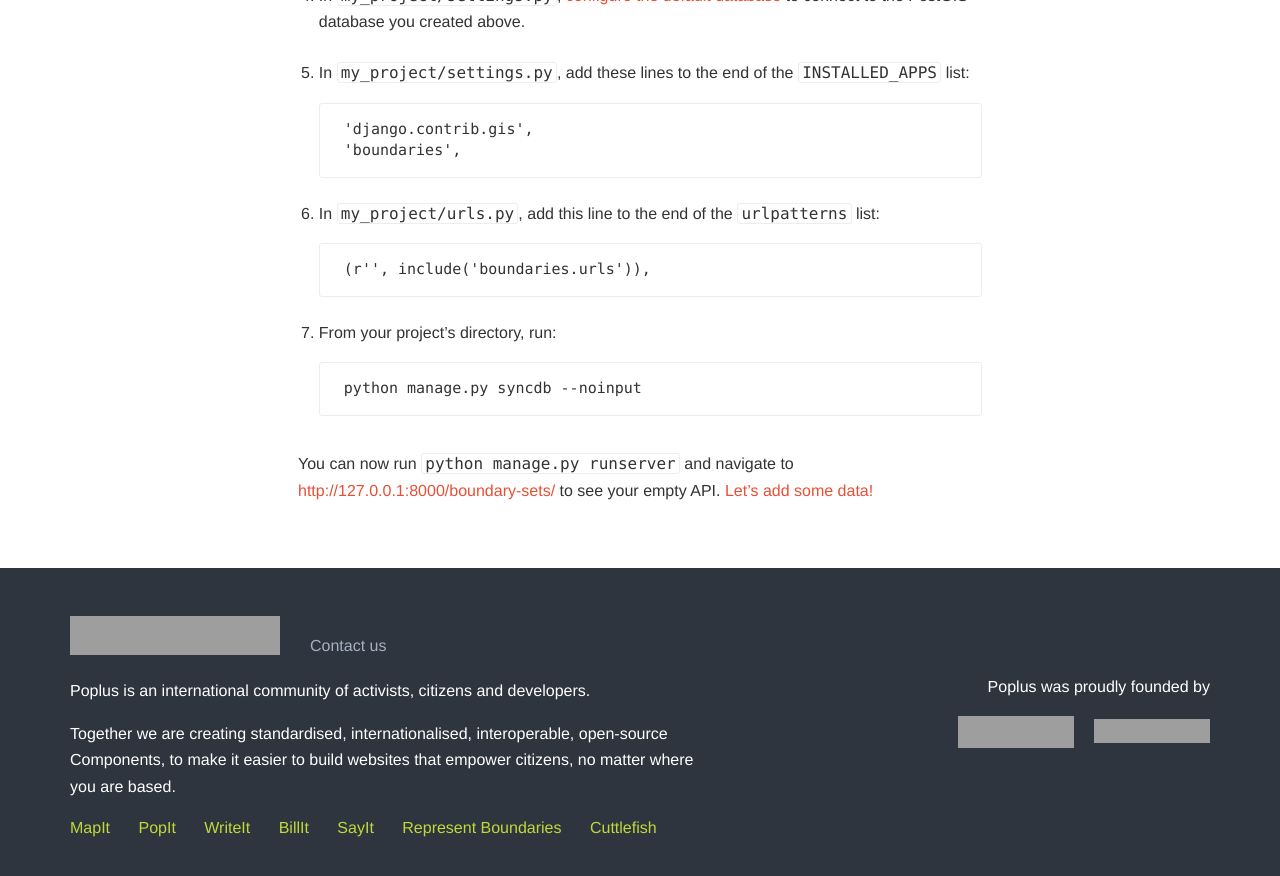
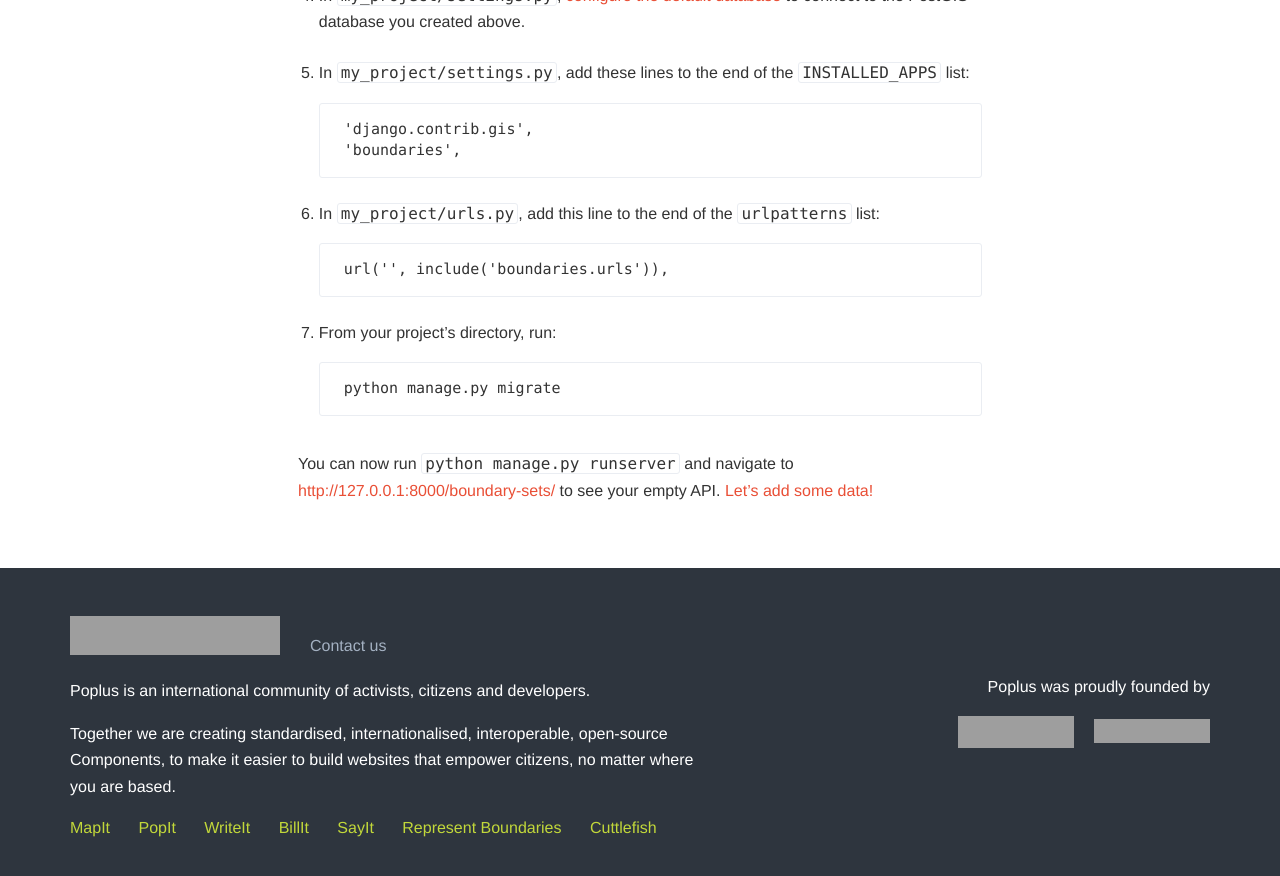
Before and after one commit to opennorth/represent-boundaries-docs, a Jekyll site: the page built from docs/install/index.md, in a window 1280 px wide and 900 px high, scrolled down 1790 px, cut to the strip 0-876 px from the top of the window. Built offline with Jekyll 4.4.1, drawn with Linux system fonts in a browser that asks for light colours; Markdown is read by kramdown in place of the engine named in the settings; grey boxes are pictures that could not be loaded.

Commit message:
Update install instructions for newer Django versions

```diff
--- a/docs/install/index.md
+++ b/docs/install/index.md
@@ -62,10 +62,10 @@ This guide assumes you are using Homebrew as your package manager. If you use Ma
 
 1. In `my_project/urls.py`, add this line to the end of the `urlpatterns` list:
 
-        (r'', include('boundaries.urls')),
+        url('', include('boundaries.urls')),
 
 1. From your project's directory, run:
 
-        python manage.py syncdb --noinput
+        python manage.py migrate
 
 You can now run `python manage.py runserver` and navigate to [http://127.0.0.1:8000/boundary-sets/](http://127.0.0.1:8000/boundary-sets/) to see your empty API. <a href="{{ site.baseurl }}/docs/import/">Let's add some data!</a>
```
